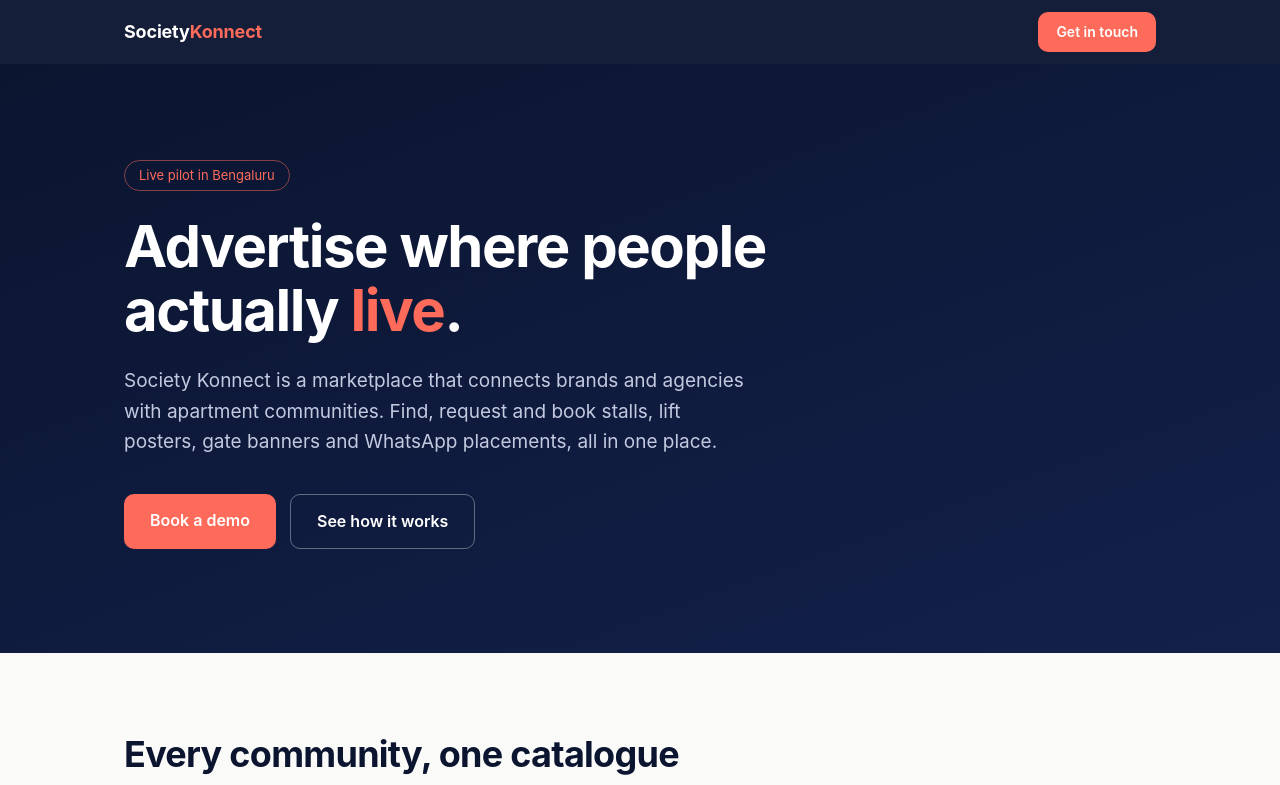
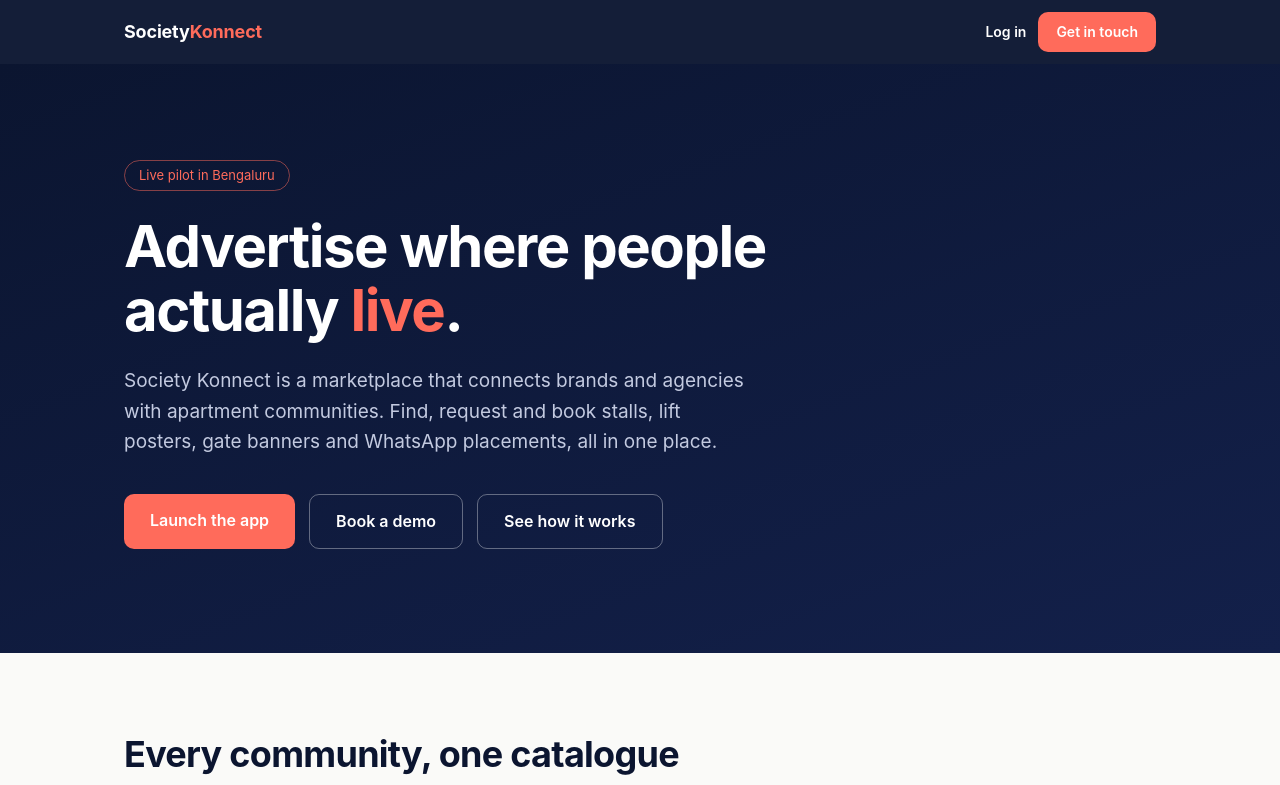
Before and after one commit to vik-kul13/societykonnect-site, a plain HTML site: page index.html in a window 1280 px wide. Shown: the top 785 px of the page. Drawn offline with Linux system fonts and the light colour scheme.

Commit message:
Add files via upload

```diff
--- a/index.html
+++ b/index.html
@@ -65,7 +65,10 @@ footer .wrap{display:flex;justify-content:space-between;flex-wrap:wrap;gap:8px}
 
 <nav><div class="wrap">
   <a class="logo" href="#">Society<span>Konnect</span></a>
-  <a class="btn" href="#contact">Get in touch</a>
+  <div style="display:flex;gap:12px;align-items:center">
+    <a href="https://app.societykonnect.in" style="color:#fff;font-size:14px;font-weight:600">Log in</a>
+    <a class="btn" href="https://wa.me/919019127248?text=Hi%2C%20I%27d%20like%20to%20know%20more%20about%20Society%20Konnect." target="_blank" rel="noopener">Get in touch</a>
+  </div>
 </div></nav>
 
 <header class="hero"><div class="wrap">
@@ -73,7 +76,8 @@ footer .wrap{display:flex;justify-content:space-between;flex-wrap:wrap;gap:8px}
   <h1>Advertise where people actually <em>live</em>.</h1>
   <p>Society Konnect is a marketplace that connects brands and agencies with apartment communities. Find, request and book stalls, lift posters, gate banners and WhatsApp placements, all in one place.</p>
   <div class="cta">
-    <a class="btn" href="#contact">Book a demo</a>
+    <a class="btn" href="https://app.societykonnect.in">Launch the app</a>
+    <a class="btn ghost" href="#contact">Book a demo</a>
     <a class="btn ghost" href="#how">See how it works</a>
   </div>
 </div></header>
@@ -128,7 +132,7 @@ footer .wrap{display:flex;justify-content:space-between;flex-wrap:wrap;gap:8px}
 <section class="cta-band" id="contact"><div class="wrap">
   <h2>Ready to get started?</h2>
   <p>Whether you run a brand, an agency, or an apartment community, we would love to talk.</p>
-  <a class="btn" href="mailto:hello@societykonnect.in?subject=Society%20Konnect%20enquiry">hello@societykonnect.in</a>
+  <a class="btn" href="https://wa.me/919019127248?text=Hi%2C%20I%27d%20like%20to%20know%20more%20about%20Society%20Konnect." target="_blank" rel="noopener">Chat with us on WhatsApp</a>
 </div></section>
 
 <footer><div class="wrap">
```
